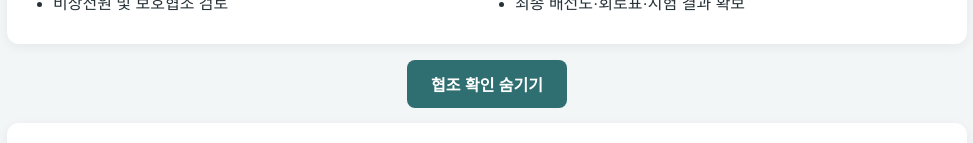
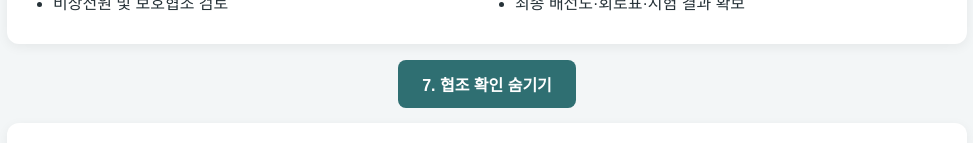
Before and after one commit to techCDM/fme-portal, a plain HTML site: page ak-ec.html in a window 1280 px wide. Both pictures are taken after a click on the button "7. 협조 확인 작성". Shown: the part 3331-3474 px from the top of the page, without its empty margins (153-1126 px from the left). Drawn offline with Linux system fonts and the light colour scheme.

Commit message:
Update ak-ec.html

```diff
--- a/ak-ec.html
+++ b/ak-ec.html
@@ -437,7 +437,7 @@ document.getElementById("toggleCooperationBtn").addEventListener("click", () =>
     if(section.hidden){
 
         section.hidden = false;
-        btn.textContent = "협조 확인 숨기기";
+        btn.textContent = "7. 협조 확인 숨기기";
 
         section.scrollIntoView({
             behavior:"smooth",
```
